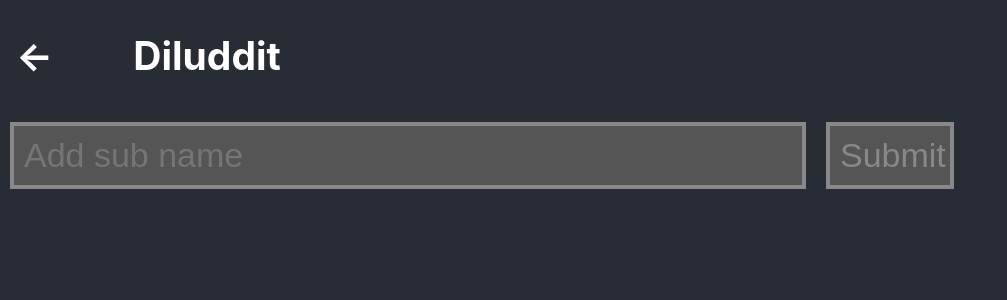
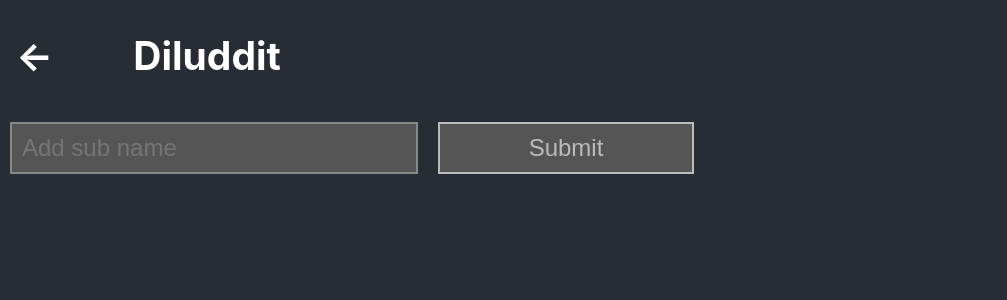
Before and after one commit to howonlee/diluddit, a React (Create React App) app: page /#/ in a window 1280 px wide. Shown: the top 300 px of the page, without its empty margins (0-1007 px from the left). Built offline with nearby package versions, Linux system fonts and the light colour scheme.

Commit message:
more styling...

```diff
--- a/src/Directory.css
+++ b/src/Directory.css
@@ -9,24 +9,24 @@
 
 .Listing-add-form input {
   height: 100%;
-  font-size: calc(10px + 3vmin);
+  font-size: 3vmin;
   display: inline;
   justify-content: space-evenly;
 }
 
 .Listing-add-form input[type=text] {
-  width: calc(60%);
-  border: 4px solid #888888;
+  width: calc(30vw);
+  border: 2px solid #888888;
   background-color: #555555;
   padding: 10px;
   margin: 10px;
 }
 
 .Listing-add-form input[type=submit] {
-  width: calc(10%);
-  border: 4px solid #888888;
+  width: calc(20vw);
+  border: 2px solid #bbbbbb;
   background-color: #555555;
-  color: #888888;
+  color: #bbbbbb;
   padding: 10px;
   margin: 10px;
 }
--- a/src/Utils.jsx
+++ b/src/Utils.jsx
@@ -63,7 +63,7 @@ export const DelayedLink = React.forwardRef(
             content: {
               background: '#333',
               color: 'white',
-              fontSize: '10vh',
+              fontSize: '3vh',
             },
           }}
           ariaHideApp={false}
```
